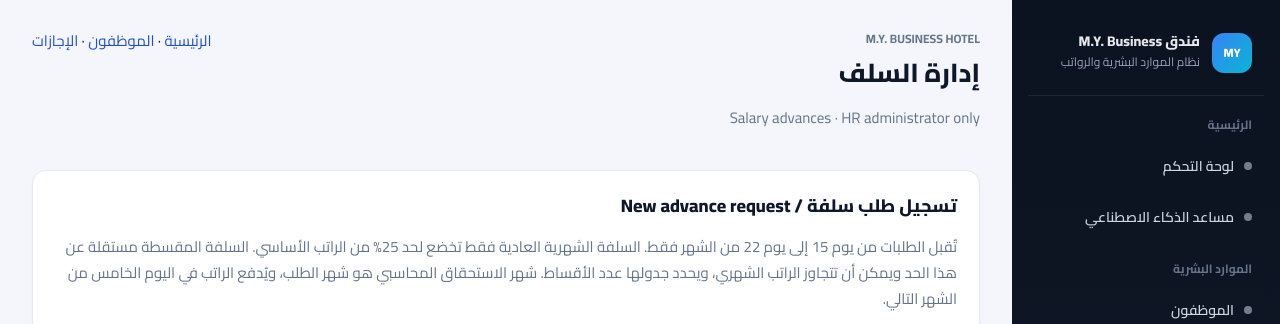
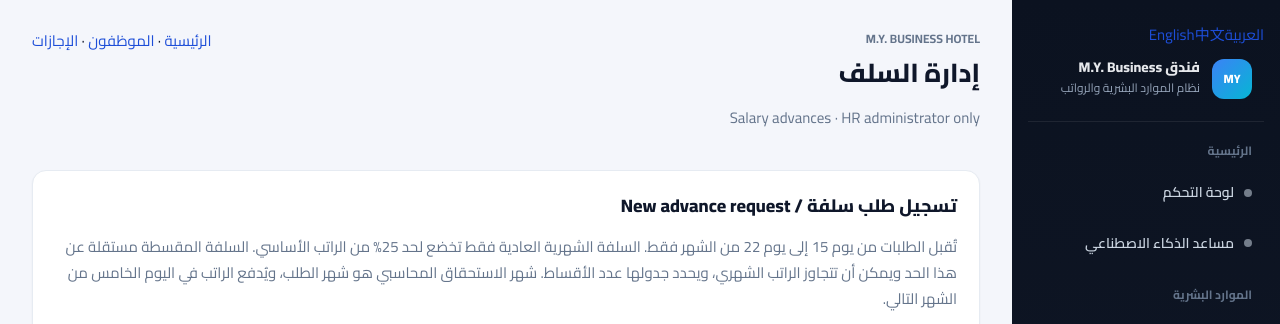
Before and after one commit to ms1813678-bit/my-business-hotel-hr-payroll-system, a Python web app: template app/templates/advances.html in a window 1280 px wide. Shown: the top 324 px of the page. Run offline with Jinja, Linux system fonts and the light colour scheme; the template is opened without the code that fills it, so the values that code supplies are empty.

Commit message:
Add visible three-language switcher

```diff
--- a/app/templates/base.html
+++ b/app/templates/base.html
@@ -13,6 +13,7 @@
 <body>
   <div class="app-layout">
     <aside class="sidebar">
+      <nav class="language-switch" aria-label="Language"><a href="/language/ar">العربية</a><a href="/language/en">English</a><a href="/language/zh">中文</a></nav>
       <div class="sidebar-brand">
         <div class="brand-row">
           <span class="mark">MY</span>
```
